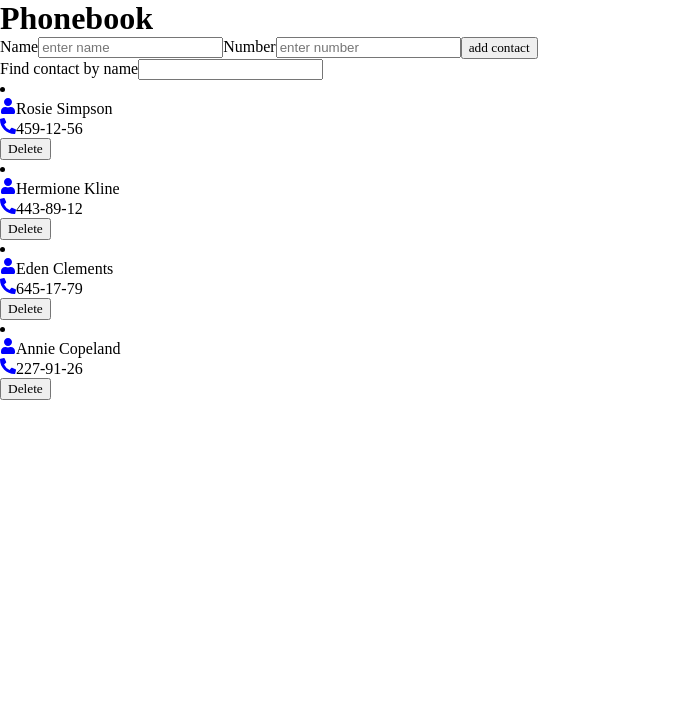
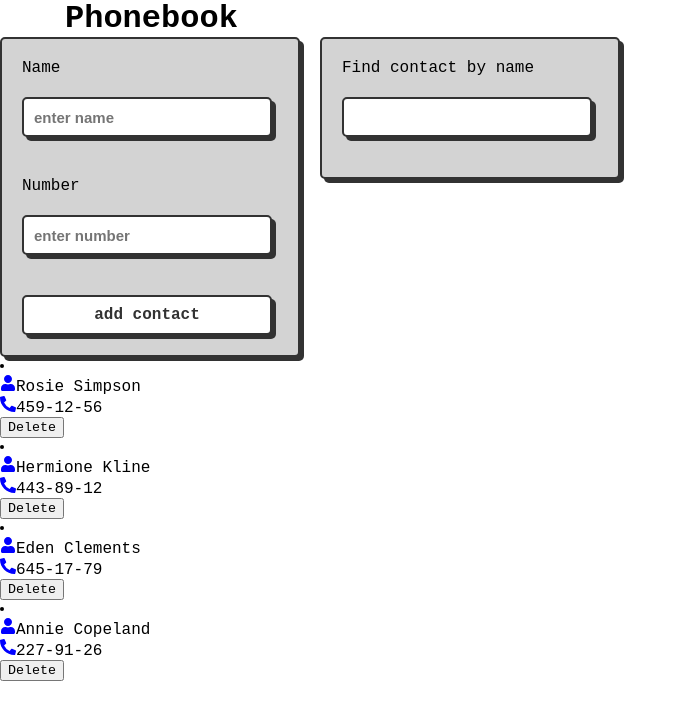
Before and after one commit to koleso8/goit-react-hw-03, a React (Vite) app: page / in a window 1280 px wide. Shown: the top 720 px of the page, without its empty margins (0-687 px from the left). Built offline with nearby package versions, Linux system fonts and the light colour scheme.

Commit message:
add styles

```diff
--- a/src/App.css
+++ b/src/App.css
@@ -47,3 +47,21 @@ img {
   width: 100%;
   height: auto;
 }
+
+body {
+  font-family: 'Courier New', Courier, monospace;
+}
+
+.wrapper {
+  display: flex;
+  flex-direction: column;
+}
+
+.tools {
+  display: flex;
+  flex-direction: row;
+  gap: 20px;
+}
+.title {
+  padding-left: 65px;
+}
--- a/src/App.jsx
+++ b/src/App.jsx
@@ -6,6 +6,7 @@ import ContactList from './components/ContactList/ContactList';
 import contactsDate from './contacts.json';
 import { nanoid } from 'nanoid';
 import { useLocalStorage } from './components/hooks/useLocalStorage';
+import clsx from 'clsx';
 
 const App = () => {
   const [contacts, setContacts] = useLocalStorage('contacts', contactsDate);
@@ -30,10 +31,12 @@ const App = () => {
   );
 
   return (
-    <div>
-      <h1>Phonebook</h1>
-      <ContactForm onAdd={addContact} />
-      <SearchBox value={filter} onFilter={setFilter} />
+    <div className="wrapper">
+      <h1 className="title">Phonebook</h1>
+      <section className="tools">
+        <ContactForm onAdd={addContact} />
+        <SearchBox value={filter} onFilter={setFilter} />
+      </section>
       <ContactList contacts={onFilterContact} onDelete={deleteContact} />
     </div>
   );
--- a/src/components/ContactForm/ContactForm.jsx
+++ b/src/components/ContactForm/ContactForm.jsx
@@ -38,7 +38,7 @@ const ContactForm = addContact => {
       onSubmit={handleSubmit}
       validationSchema={contactSchema}
     >
-      <Form>
+      <Form className={clsx(s.form)}>
         <label htmlFor={nameFieldId}>Name</label>
         <Field
           type="text"
@@ -55,9 +55,11 @@ const ContactForm = addContact => {
           id={numberFieldId}
           placeholder={'enter number'}
         />
-        <ErrorMessage name="number" component="span" />
+        <ErrorMessage name="number" component="p" />
 
-        <button type="submit">add contact</button>
+        <button className={clsx(s.oauthButton)} type="submit">
+          add contact
+        </button>
       </Form>
     </Formik>
   );
--- a/src/components/ContactForm/ContactForm.module.css
+++ b/src/components/ContactForm/ContactForm.module.css
@@ -1,3 +1,106 @@
-.hidden {
-  display: none;
+.form {
+  --background: #d3d3d3;
+  --input-focus: #2d8cf0;
+  --font-color: #323232;
+  --font-color-sub: #666;
+  --bg-color: #fff;
+  --main-color: #323232;
+  padding: 20px;
+  background: var(--background);
+  display: flex;
+  flex-direction: column;
+  align-items: flex-start;
+  justify-content: center;
+  gap: 20px;
+  border-radius: 5px;
+  border: 2px solid var(--main-color);
+  box-shadow: 4px 4px var(--main-color);
+  width: 300px;
+  height: 100%;
+  position: relative;
 }
+.form > span {
+  font-family: var(--font-SpaceMono);
+  color: rgb(244, 83, 83);
+  font-weight: 600;
+  font-size: 12px;
+  position: absolute;
+  top: 106px;
+  left: 45px;
+}
+.form > p {
+  font-weight: 600;
+  color: rgb(244, 83, 83);
+  font-size: 12px;
+  position: absolute;
+  top: 224px;
+  left: 45px;
+}
+
+.oauthButton {
+  display: flex;
+  justify-content: center;
+  align-items: center;
+  gap: 5px;
+  /* margin: 50px auto 0 auto; */
+  padding: auto 15px 15px auto;
+  width: 250px;
+  height: 40px;
+  border-radius: 5px;
+  border: 2px solid var(--main-color);
+  background-color: var(--bg-color);
+  box-shadow: 4px 4px var(--main-color);
+  font-size: 16px;
+  font-weight: 600;
+  color: var(--font-color);
+  cursor: pointer;
+  transition: all 250ms;
+  position: relative;
+  overflow: hidden;
+  z-index: 1;
+}
+
+.oauthButton::before {
+  content: '';
+  position: absolute;
+  top: 0;
+  left: 0;
+  height: 100%;
+  width: 0;
+  background-color: #212121;
+  z-index: -1;
+  -webkit-box-shadow: 4px 8px 19px -3px rgba(0, 0, 0, 0.27);
+  box-shadow: 4px 8px 19px -3px rgba(0, 0, 0, 0.27);
+  transition: all 250ms;
+}
+
+.oauthButton:hover {
+  color: #e8e8e8;
+}
+
+.oauthButton:hover::before {
+  width: 100%;
+}
+
+.form > input {
+  width: 250px;
+  height: 40px;
+  border-radius: 5px;
+  border: 2px solid var(--main-color);
+  background-color: var(--bg-color);
+  box-shadow: 4px 4px var(--main-color);
+  font-size: 15px;
+  font-weight: 600;
+  color: var(--font-color);
+  padding: 5px 10px;
+  outline: none;
+}
+
+.form > input {
+  margin-bottom: 20px;
+}
+
+.labels {
+  font-weight: bold;
+  font-size: large;
+}
--- a/src/components/SearchBox/SearchBox.jsx
+++ b/src/components/SearchBox/SearchBox.jsx
@@ -1,11 +1,12 @@
 import clsx from 'clsx';
 import { useId } from 'react';
+import s from '../ContactForm/ContactForm.module.css';
 
 const SearchBox = ({ value, onFilter }) => {
   const searchInputId = useId();
 
   return (
-    <div>
+    <div className={clsx(s.form)}>
       <label htmlFor={searchInputId}>Find contact by name</label>
       <input
         type="text"
```
